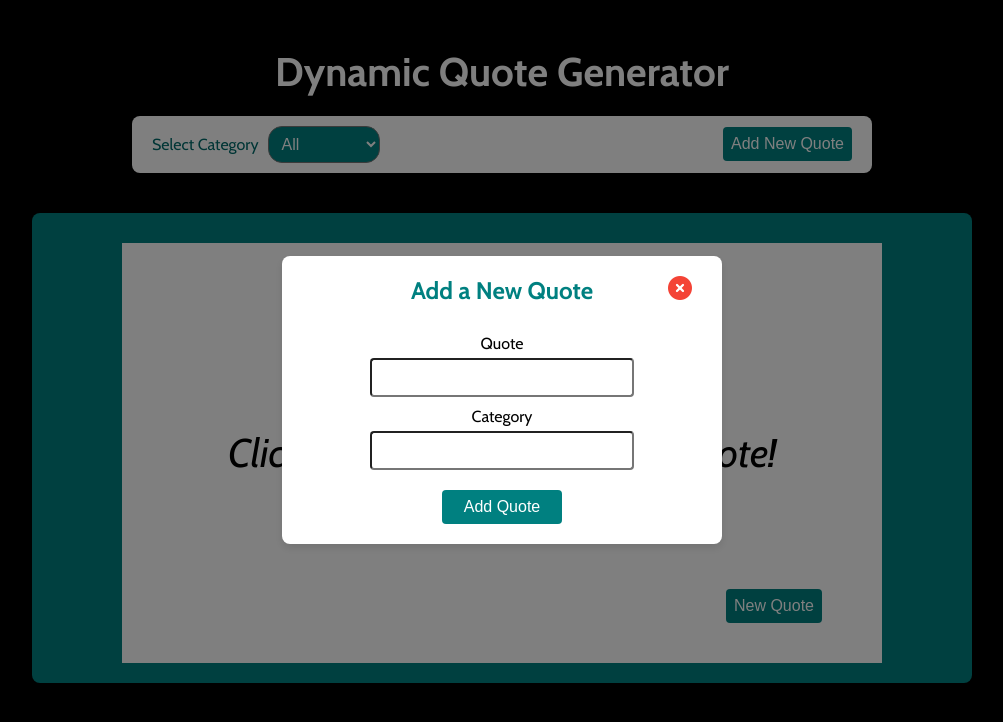
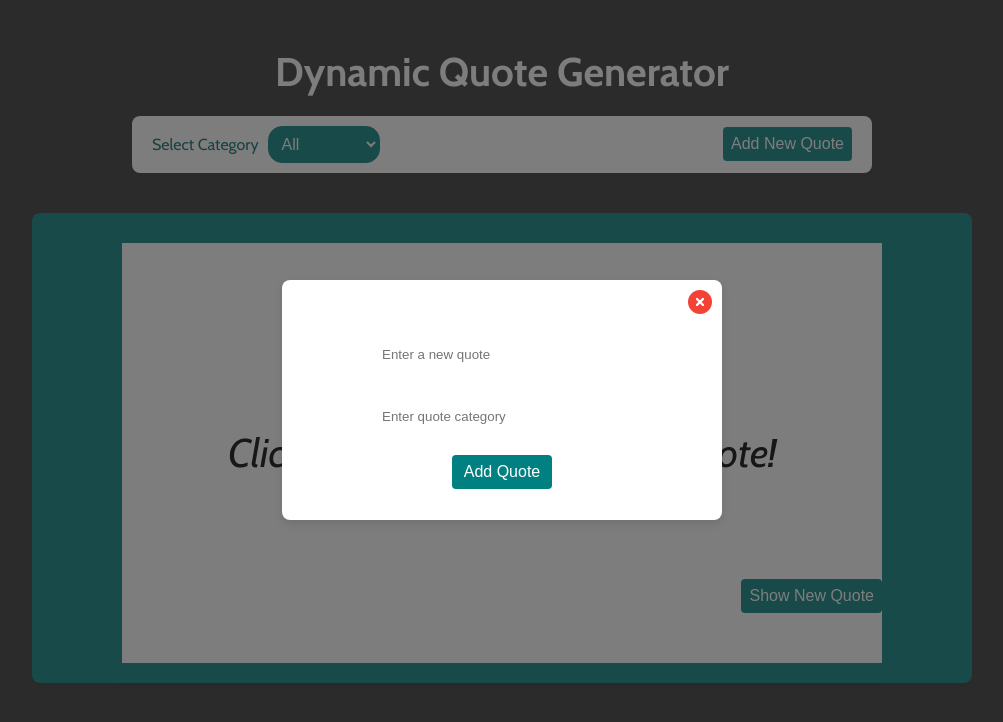
Before and after one commit to chiamakauyanna/alx_fe_javascript, a plain HTML site: page dom-manipulation/index.html in a window 1280 px wide. Both pictures are taken after a click on the button "Add New Quote". Shown: the whole page, without its empty margins (138-1141 px from the left). Drawn offline with nearby package versions, Linux system fonts and the light colour scheme.

Commit message:
Update file content

```diff
--- a/dom-manipulation/index.html
+++ b/dom-manipulation/index.html
@@ -6,7 +6,6 @@
   <title>Dynamic Quote Generator</title>
   <link rel="stylesheet" href="styles.css">
   <link rel="stylesheet" href="https://cdnjs.cloudflare.com/ajax/libs/font-awesome/6.0.0-beta3/css/all.min.css">
-
 </head>
 <body>
   <h1>Dynamic Quote Generator</h1>
@@ -24,17 +23,14 @@
   </div>
   <div id="quoteContainer">
     <div id="quoteDisplay">Click the button to display a quote!</div>
-    <button id="newQuote">New Quote</button>
+    <button id="ShowNewQuote">Show New Quote</button>
   </div>
 
   <div id="overlay">
     <form id="addQuoteForm">
-      <i class='fas fa-times-circle' id="closeForm"  style='font-size:24px'; ></i>
-      <h2>Add a New Quote</h2>
-      <label for="quoteText">Quote</label>
-      <input type="text" id="quoteText" required>
-      <label for="quoteCategory">Category</label>
-      <input type="text" id="quoteCategory" required>
+      <i class='fas fa-times-circle' id="closeForm"></i>
+      <input id="newQuoteText" type="text" placeholder="Enter a new quote" required />
+      <input id="newQuoteCategory" type="text" placeholder="Enter quote category" required />
       <button type="submit">Add Quote</button>
     </form>
   </div>
--- a/dom-manipulation/script.js
+++ b/dom-manipulation/script.js
@@ -1,14 +1,13 @@
 document.addEventListener("DOMContentLoaded", function() {
   const quoteDisplay = document.getElementById('quoteDisplay');
-  const newQuoteBtn = document.getElementById('newQuote');
+  const newQuoteBtn = document.getElementById('ShowNewQuote');
   const addQuoteForm = document.getElementById('addQuoteForm');
-  const quoteText = document.getElementById('quoteText');
-  const quoteCategory = document.getElementById('quoteCategory');
-  const addNewQuoteBtn = document.getElementById('add-new-quote');
+  const newQuoteText = document.getElementById('newQuoteText');
+  const newQuoteCategory = document.getElementById('newQuoteCategory');
+  const displayNextBtn = document.getElementById('add-new-quote');
   const closeFormBtn = document.getElementById('closeForm');
   const overlay = document.getElementById('overlay');
   const categorySelect = document.getElementById('categorySelect');
-
 
   const quotes = [
     { quote: "The only limit to our realization of tomorrow is our doubts of today.", category: "Motivation" },
@@ -51,8 +50,8 @@ document.addEventListener("DOMContentLoaded", function() {
   function addQuote(event) {
     event.preventDefault();
     const newQuote = {
-      quote: quoteText.value,
-      category: quoteCategory.value,
+      quote: newQuoteText.value,
+      category: newQuoteCategory.value,
     };
 
     quotes.push(newQuote);
@@ -65,14 +64,13 @@ document.addEventListener("DOMContentLoaded", function() {
       categorySelect.appendChild(newOption);
     }
 
-    quoteText.value = '';
-    quoteCategory.value = '';
+    newQuoteText.value = '';
+    newQuoteCategory.value = '';
     alert('New quote added successfully!');
   }
 
-
   newQuoteBtn.addEventListener('click', showRandomQuote);
-  addNewQuoteBtn.addEventListener('click', displayForm);
+  displayNextBtn.addEventListener('click', displayForm);
   closeFormBtn.addEventListener('click', closeForm);
   addQuoteForm.addEventListener('submit', addQuote);
 });
--- a/dom-manipulation/styles.css
+++ b/dom-manipulation/styles.css
@@ -1,10 +1,9 @@
 @import url('https://fonts.googleapis.com/css2?family=Cabin:ital,wght@0,400..700;1,400..700&display=swap');
-:root{
+:root {
   --main-color: #008080;
   --hover-color: #016b6b;
-  --body-color: #000;
-  --box-color: white;
-
+  --body-color: #333;
+  --box-color: #fff;
 }
 
 body {
@@ -51,7 +50,7 @@ h1 {
   color: var(--hover-color);
 }
 
-select{
+select {
   background-color: var(--main-color);
   color: var(--box-color);
 }
@@ -60,10 +59,10 @@ select, button {
   padding: 8px;
   font-size: 16px;
   border-radius: 14px;
-  border: 1px solid --main-color;
+  border: 1px solid var(--main-color);
 }
 
-select option{
+select option {
   color: var(--box-color);
   background-color: var(--main-color);
 }
@@ -84,7 +83,6 @@ button:hover {
   position: relative;
   margin-top: 20px;
   padding: 30px 20px 20px 20px;
-  border: 1px solid #ddd;
   background-color: var(--main-color);
   width: 80%;
   max-width: 900px;
@@ -110,11 +108,10 @@ button:hover {
   background-color: var(--box-color);
 }
 
-
-#newQuote {
+#ShowNewQuote {
   position: absolute;
-  bottom: 60px;
-  right: 150px;
+  bottom: 70px;
+  right: 90px;
   background-color: var(--main-color);
   color: var(--box-color);
   border: none;
@@ -122,7 +119,7 @@ button:hover {
   border-radius: 4px;
 }
 
-#newQuote:hover {
+#ShowNewQuote:hover {
   background-color: var(--hover-color);
 }
 
@@ -133,7 +130,7 @@ button:hover {
   left: 0;
   width: 100%;
   height: 100%;
-  background: rgba(0, 0, 0, 0.5);
+  background: rgba(41, 39, 39, 0.6);
   align-items: center;
   justify-content: center;
   z-index: 1000;
@@ -143,36 +140,26 @@ button:hover {
   display: flex;
   flex-direction: column;
   align-items: center;
+  justify-content: center;
   background-color: var(--box-color);
   padding: 20px;
-  border: 1px solid --box-color;
   width: 400px;
+  height: 200px;
   position: relative;
   border-radius: 8px;
   box-shadow: 0 4px 8px rgba(0, 0, 0, 0.1);
 }
 
-form h2 {
-  margin-top: 0;
-  color: var(--main-color);
+#addQuoteForm input {
+  width: 60%;
+  padding: 10px;
+  margin-top: 25px;
+  border-radius: 4px;
+  border: 1px solid var(--box-color);
 }
 
-form label {
-  margin-top: 10px;
-  color: var(--body-color);
-  display: flex;
-}
-
-form input {
-  width: 60%;
-  padding: 10px;
-  margin-top: 5px;
-  border-radius: 4px;
-  border: 1px solid --box-color;
-}
-
-form button {
-  width: 30%;
+#addQuoteForm button {
+  width: 25%;
   margin-top: 20px;
   background-color: var(--main-color);
   color: var(--box-color);
@@ -181,14 +168,14 @@ form button {
   border-radius: 4px;
 }
 
-form button:hover {
+#addQuoteForm button:hover {
   background-color: var(--hover-color);
 }
 
 #closeForm {
   position: absolute;
-  top: 20px;
-  right: 30px;
+  top: 10px;
+  right: 10px;
   cursor: pointer;
   color: #f44336;
   font-size: 1.5em;
@@ -198,7 +185,7 @@ form button:hover {
   color: #e41e1e;
 }
 
-.fa-quote-left{
+.fa-quote-left {
   color: var(--main-color);
   margin-left: 0;
 }
```
